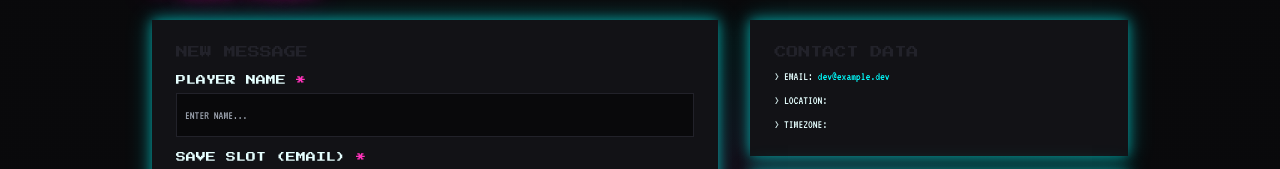
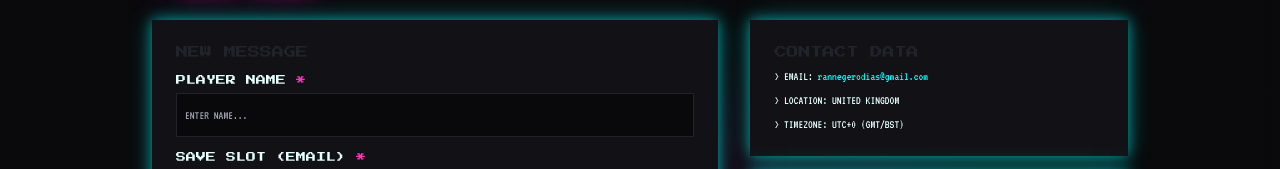
Before and after one commit to RanneG/pixel-portfolio, a React (Vite) app: page / in a window 1280 px wide. Shown: the part 3209-3378 px from the top of the page. Built offline with nearby package versions, Linux system fonts and the light colour scheme; no server answers.

Commit message:
chore: update contact info to UK location and Gmail email

```diff
--- a/public/data/development.json
+++ b/public/data/development.json
@@ -2,7 +2,9 @@
   "overrides": {
     "personal": {
       "contact": {
-        "email": "dev@example.dev"
+        "email": "rannegerodias@gmail.com",
+        "location": "UNITED KINGDOM",
+        "timezone": "UTC+0 (GMT/BST)"
       }
     },
     "config": {
--- a/public/data/personal.json
+++ b/public/data/personal.json
@@ -9,9 +9,9 @@
   ],
   "statusBadges": ["CAFFEINATED", "MOTIVATED", "CREATIVE"],
   "contact": {
-    "email": "player.one@example.dev",
-    "location": "NEAR A TERMINAL, SOMEWHERE ONLINE",
-    "timezone": "UTC+08 (MOSTLY AWAKE AT NIGHT)"
+    "email": "rannegerodias@gmail.com",
+    "location": "UNITED KINGDOM",
+    "timezone": "UTC+0 (GMT/BST)"
   },
   "socialLinks": [
     {
--- a/src/contexts/PortfolioDataContext.tsx
+++ b/src/contexts/PortfolioDataContext.tsx
@@ -107,9 +107,9 @@ const defaultData: PortfolioData = {
     }
   ],
   contact: {
-    email: "player.one@example.dev",
-    location: "NEAR A TERMINAL, SOMEWHERE ONLINE",
-    timezone: "UTC+08 (MOSTLY AWAKE AT NIGHT)"
+    email: "rannegerodias@gmail.com",
+    location: "UNITED KINGDOM",
+    timezone: "UTC+0 (GMT/BST)"
   },
   socialLinks: [
     { name: "GITHUB", url: "https://github.com/RanneG" },
```
Also changed, not shown: 2 other files (tests, documents, lock files or other folders).
